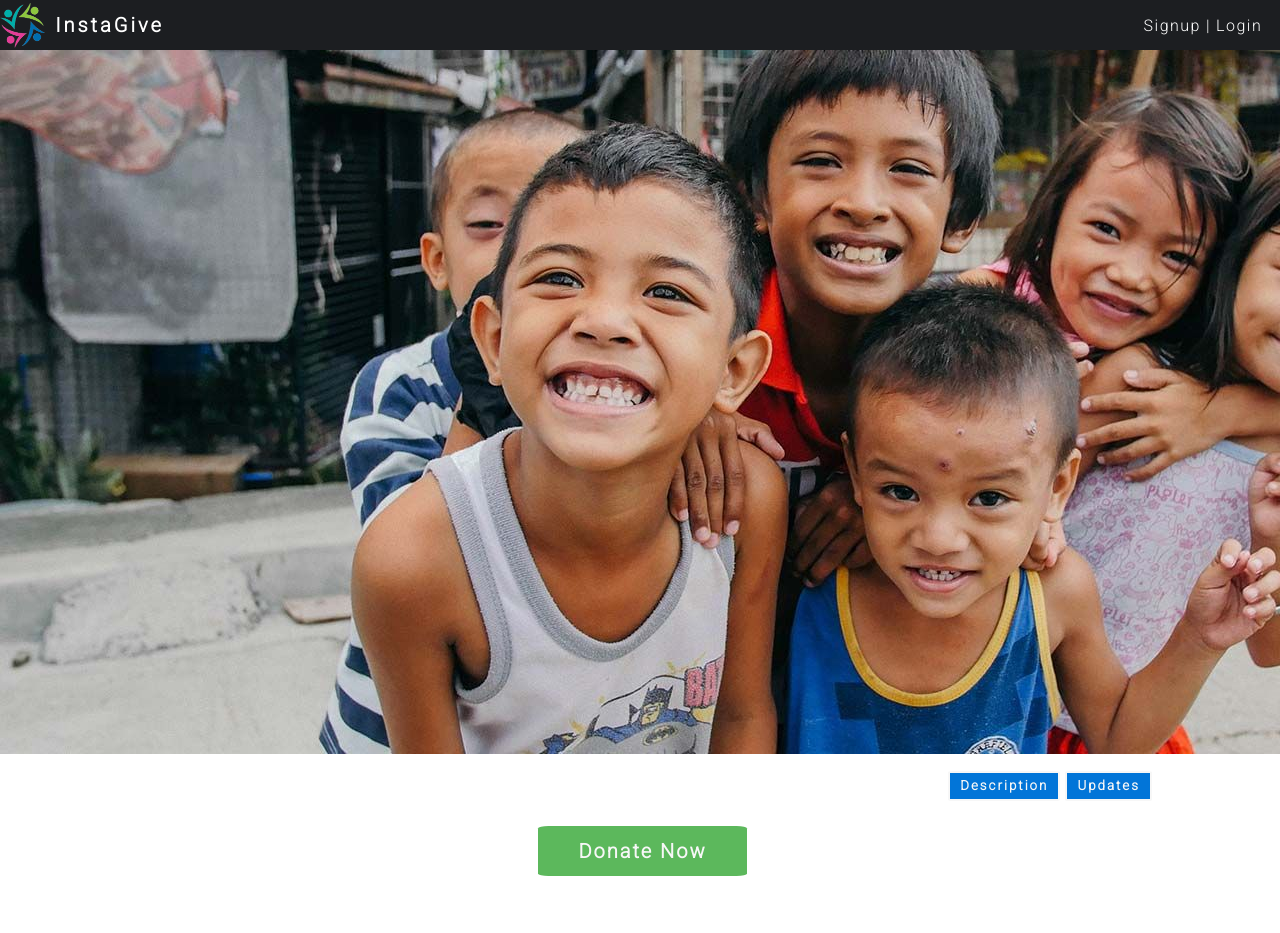
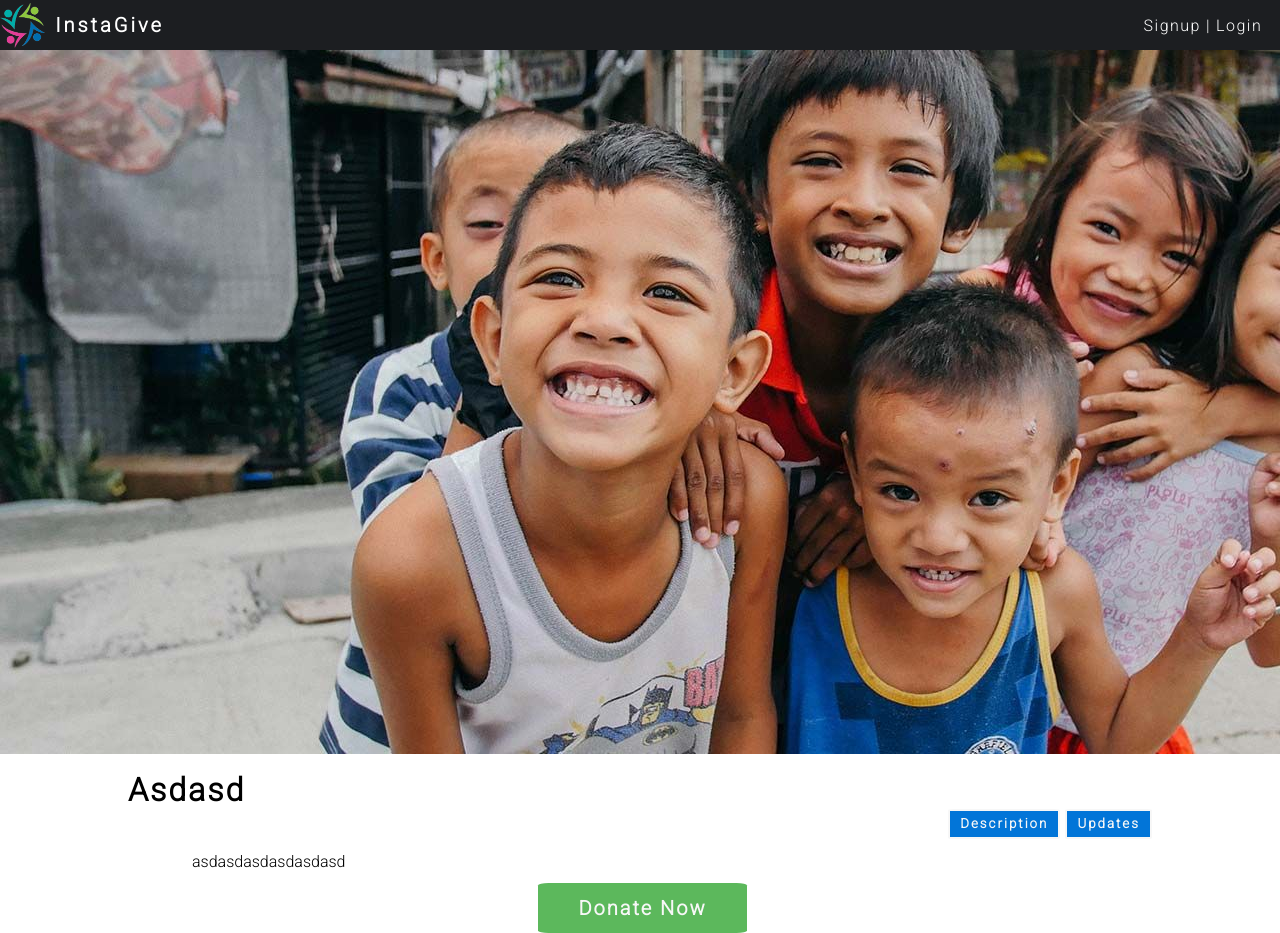
Before and after one commit to josh1506/instagive-react-frontend, a React (Create React App) app: page /details/1 in a window 1280 px wide. Shown: the top 933 px of the page. Before the commit the page ends 876 px from the top, so only its background shows below. Built offline with nearby package versions, Linux system fonts and the light colour scheme.

Commit message:
updating sample data and implementing route for not found page

```diff
--- a/src/App.jsx
+++ b/src/App.jsx
@@ -8,6 +8,7 @@ import UserPage from './components/pages/userPage/UserPage';
 import AdminPage from './components/pages/adminPage/AdminPage';
 import PostContext from './contex/postContext'
 import './App.css';
+import NotFound from './components/common/NotFound';
 
 function App() {
   const [post, setPost] = useState([])
@@ -17,37 +18,43 @@ function App() {
     setPost([
       {
         id: '1',
-        img: {
-          src: 'https://i.pinimg.com/564x/8c/7c/f4/8c7cf4bbcb6a268cac135dc569275a71.jpg',
-          alt: 'photo 1'
-        },
-        postTitle: 'Help David Gulpilils siblings visit',
-        postDetails: 'Yolngu Elder David Gulpilil has been in Adelaide for some time receiving treatment for terminal cancer. As he is unable to travel back to his home of Ramingining, it has been some time since he last saw family'
-      }, {
+        User: 'asdasd',
+        Title: 'asdasd',
+        datePosted: 'asdasd',
+        profilePic: 'asdasd',
+        imageList: [],
+        description: 'asdasdasdasdasdasd',
+        totalAmount: 0,
+        currentAmount: 0,
+        totalDonors: 0,
+        totalUpdates: 0,
+      },
+      {
         id: '2',
-        img: {
-          src: 'https://i.pinimg.com/564x/8c/7c/f4/8c7cf4bbcb6a268cac135dc569275a71.jpg',
-          alt: 'photo 2'
-        },
-        postTitle: 'Please Help Ryoko Fight Stage 4 Cancer',
-        postDetails: 'My beloved sister, Ryoko has terminal cancer, stage 4. It was only discovered two months ago on July 16, 2020. Both of us are Japanese, but Ryoko has lived in Paris for 16 years and I live in Malaysia.'
-      }, {
+        User: 'zxczxc',
+        Title: 'zxczxc',
+        datePosted: 'czxczx',
+        profilePic: 'zxcxczc',
+        imageList: [],
+        description: 'zxczxczczxczxczxczxczxczxczxc',
+        totalAmount: 0,
+        currentAmount: 0,
+        totalDonors: 0,
+        totalUpdates: 0,
+      },
+      {
         id: '3',
-        img: {
-          src: 'https://i.pinimg.com/564x/8c/7c/f4/8c7cf4bbcb6a268cac135dc569275a71.jpg',
-          alt: 'photo 2'
-        },
-        postTitle: 'Typhoon Ulysses',
-        postDetails: 'Hello everyone! Cora here. Typhoons Ulysses and Rolly battered us with strong winds and submerged cities including Marikina, Rizal, Cam Sur and Tuguegarao in Cagayan. Thousands have been displaced from their homes and some are still waiting to be rescued.'
-      }, {
-        id: '4',
-        img: {
-          src: 'https://i.pinimg.com/564x/8c/7c/f4/8c7cf4bbcb6a268cac135dc569275a71.jpg',
-          alt: 'photo 2'
-        },
-        postTitle: 'Help Baby Khloe',
-        postDetails: 'We are in need of financial assistance to help Baby Khloe Vitto be released from Hospital. Currently unemployed we didnt know where to get any money to pay for her bills.'
-      }
+        User: 'qweqweqw',
+        Title: 'qweqweqwe',
+        datePosted: 'qweqweqweqwe',
+        profilePic: 'qweqweqw',
+        imageList: [],
+        description: 'qweqweqweweqweqweqweqweqweqwewe',
+        totalAmount: 0,
+        currentAmount: 0,
+        totalDonors: 0,
+        totalUpdates: 0,
+      },
     ])
   }, [])
 
@@ -59,8 +66,10 @@ function App() {
           <Route path='/details/:id' component={DetailsPage} />
           <Route path='/auth' component={AuthPage} />
           <Route path='/user' component={UserPage} />
+          <Route path='/not-found' component={NotFound} />
           <Route path='/admin' component={AdminPage} />
           <Route path='/' exact component={LandingPage} />
+          <Redirect to='/not-found' />
         </Switch>
       </div>
     </PostContext.Provider>
```
Also changed, not shown: 1 other file (tests, documents, lock files or other folders).
